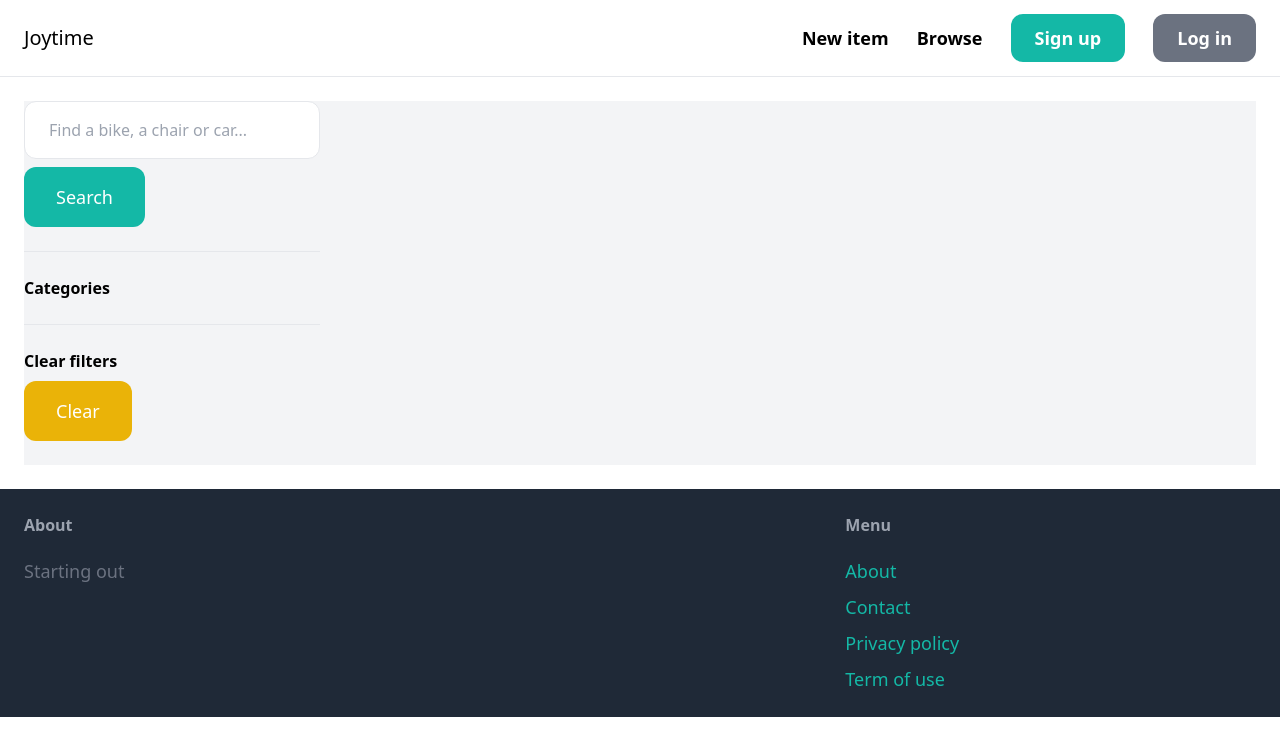
After one commit to wechulisimiyu/joytime, a Django app: page /items/ in a window 1280 px wide. The commit adds this page. Shown: the top 756 px of the page. Run offline with Django 4.2, Linux system fonts and the light colour scheme; data that the repository does not hold is empty; some libraries are stand-ins or nearby versions.

Commit message:
edit items

```diff
--- a/joytime/item/forms.py
+++ b/joytime/item/forms.py
@@ -25,3 +25,22 @@ class NewItemForm(forms.ModelForm):
                 'class': INPUT_CLASSES
             })
         }
+
+class EditItemForm(forms.ModelForm):
+    class Meta:
+        model = Item
+        fields = ('name', 'description', 'price', 'image', 'is_sold')
+        widgets = {
+            'name': forms.TextInput(attrs={
+                'class': INPUT_CLASSES
+            }),
+            'description': forms.Textarea(attrs={
+                'class': INPUT_CLASSES
+            }),
+            'price': forms.TextInput(attrs={
+                'class': INPUT_CLASSES
+            }),
+            'image': forms.FileInput(attrs={
+                'class': INPUT_CLASSES
+            })
+        }
--- /dev/null
+++ b/joytime/item/templates/item/items.html
@@ -0,0 +1,53 @@
+{% extends 'core/base.html' %}
+
+{% block title %}Items{% endblock %}
+
+{% block content %}
+    <div class="pb-6 grid grid-cols-4 gap-4 bg-gray-100">
+        <div class="col-span-1">
+            <form method="get" action="{% url 'item:items' %}">
+                <input name="query" class="w-full py-4 px-6 border rounded-xl" type="text" value="{{ query }}" placeholder="Find a bike, a chair or car...">
+
+                <button class="mt-2 py-4 px-8 text-lg bg-teal-500 text-white rounded-xl">Search</button>
+            </form>
+
+            <hr class="my-6">
+
+            <p class="font-semibold">Categories</p>
+
+            <ul>
+                {% for category in categories %}
+                    <li class="py-2 px-2 rounded-xl{% if category.id == category_id %} bg-gray-200{% endif %}">
+                        <a href="{% url 'item:items' %}?query={{ query }}&category={{ category.id }}">{{ category.name }}</a>
+                    </li>
+                {% endfor %}
+            </ul>
+
+            <hr class="my-6">
+
+            <p class="font-semibold">Clear filters</p>
+
+            <ul>
+                <li><a href="{% url 'item:items' %}" class="mt-2 py-4 px-8 inline-block bg-yellow-500 text-lg rounded-xl text-white">Clear</a>
+        </div>
+
+        <div class="col-span-3">
+            <div class="grid grid-cols-3 gap-3">
+                {% for item in items %}
+                    <div>
+                        <a href="{% url 'item:detail' item.id %}">
+                            <div>
+                                <img src="{{ item.image.url }}" class="rounded-t-xl">
+                            </div>
+
+                            <div class="p-6 bg-white rounded-b-xl">
+                                <h2 class="text-2xl">{{ item.name }}</h2>
+                                <p class="text-gray-500">Price: {{ item.price }}</p>
+                            </div>
+                        </a>
+                    </div>
+                {% endfor %}
+            </div>
+        </div>
+    </div>
+{% endblock %}
--- a/joytime/item/urls.py
+++ b/joytime/item/urls.py
@@ -5,9 +5,9 @@ from . import views
 app_name = 'item'
 
 urlpatterns = [
-    # path('', views.items, name='items'),
+    path('', views.items, name='items'),
     path('new/', views.new, name='new'),
     path('<int:pk>/', views.detail, name='detail'),
-    # path('<int:pk>/delete/', views.delete, name='delete'),
-    # path('<int:pk>/edit/', views.edit, name='edit'),
+    path('<int:pk>/delete/', views.delete, name='delete'),
+    path('<int:pk>/edit/', views.edit, name='edit'),
 ]
--- a/joytime/item/views.py
+++ b/joytime/item/views.py
@@ -1,8 +1,30 @@
 from django.contrib.auth.decorators import login_required
 from django.shortcuts import render, get_object_or_404, redirect
 
-from .forms import NewItemForm
-from .models import Item
+from django.db.models import Q
+
+from .forms import NewItemForm, EditItemForm
+from .models import Item, Category
+
+def items(request):
+    query = request.GET.get('query', '')
+    category_id = request.GET.get('category', 0)
+    categories = Category.objects.all()
+    items = Item.objects.filter(is_sold=False)
+
+    if category_id:
+        items = items.filter(category_id=category_id)
+
+    if query:
+        items = items.filter(Q(name__icontains=query) | Q(description__icontains=query))
+
+    return render(request, 'item/items.html', {
+        'items': items,
+        'query': query,
+        'categories': categories,
+        'category_id': int(category_id)
+    })
+
 
 # Create your views here.
 def detail(request, pk):
@@ -32,3 +54,29 @@ def new(request):
         'form': form,
         'title': 'New item',
     })
+
+@login_required
+def edit(request, pk):
+    item = get_object_or_404(Item, pk=pk, created_by=request.user)
+
+    if request.method == 'POST':
+        form = EditItemForm(request.POST, request.FILES, instance=item)
+
+        if form.is_valid():
+            form.save()
+
+            return redirect('item:detail', pk=item.id)
+    else:
+        form = EditItemForm(instance=item)
+
+    return render(request, 'item/form.html', {
+        'form': form,
+        'title': 'Edit item',
+    })
+
+@login_required
+def delete(request, pk):
+    item = get_object_or_404(Item, pk=pk, created_by=request.user)
+    item.delete()
+
+    return redirect('dashboard:index')
```
Also changed, not shown: joytime/item/templates/item/detail.html (+10 -6 lines).
